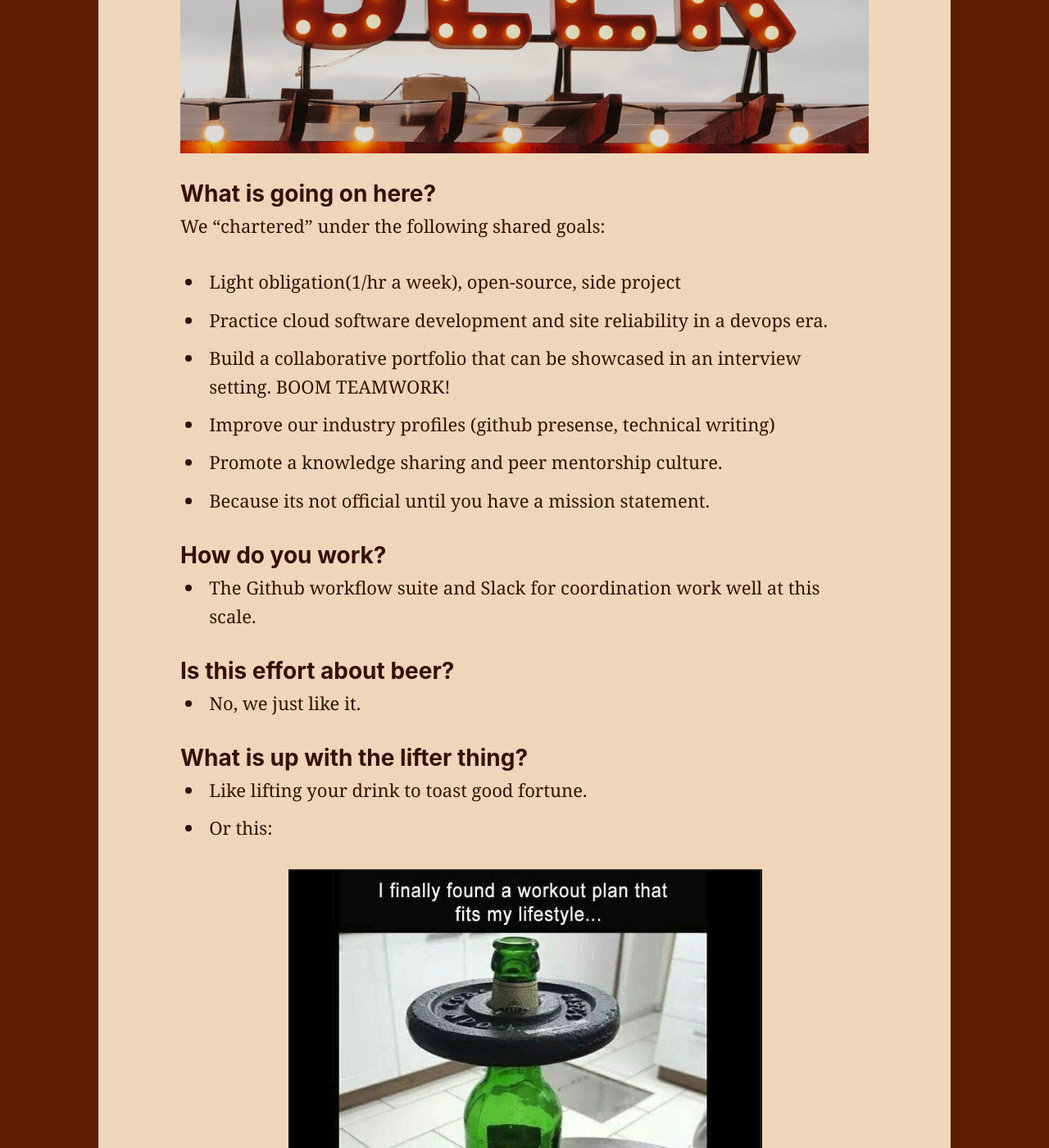
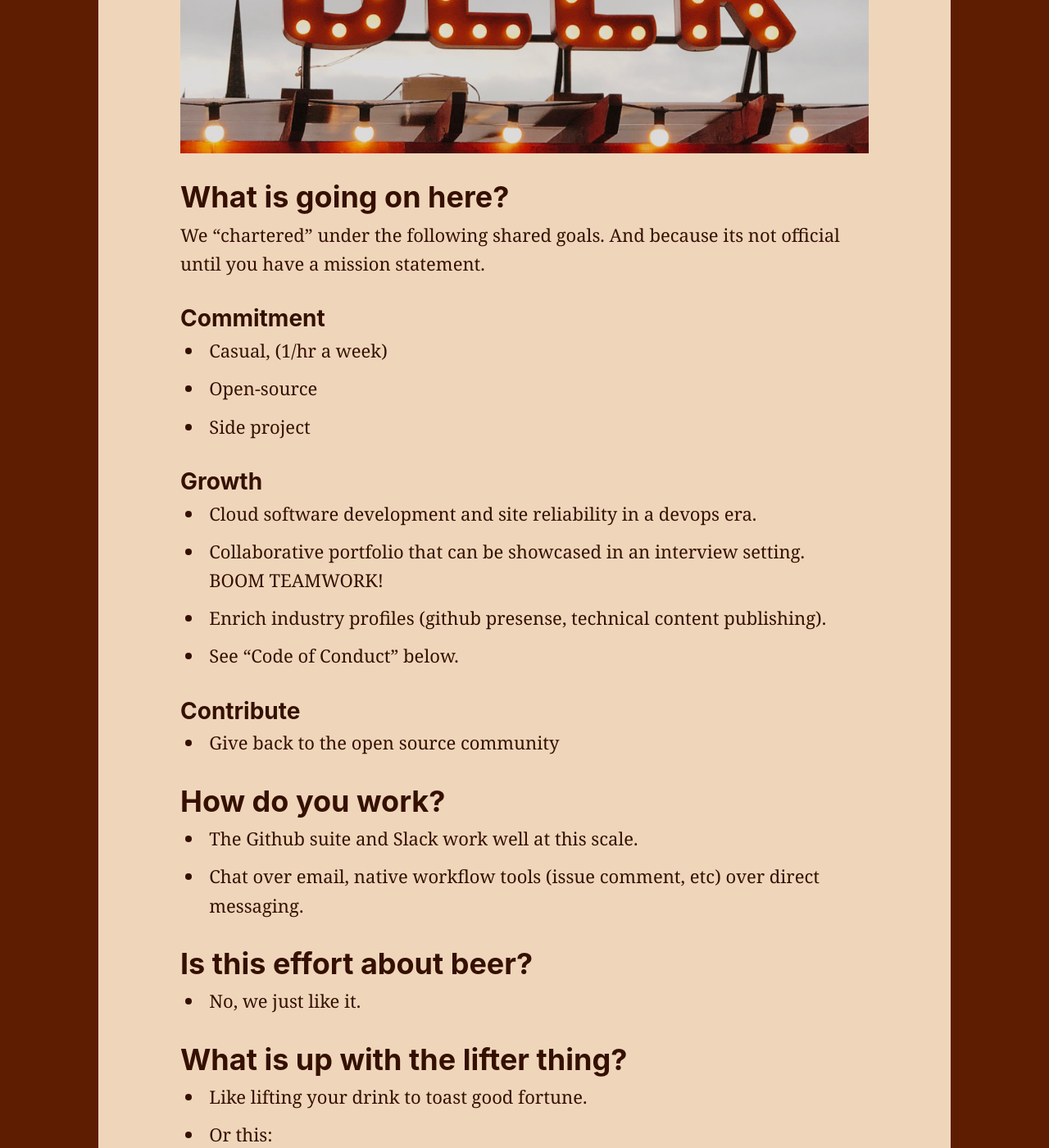
Before and after one commit to BeerLiftersAssociation/marketing-site-source, a Jekyll site: the page built from about/index.md, in a window 1280 px wide and 1400 px high, scrolled down 461 px. Shown: the whole window at 82% size. Built offline with Jekyll 4.4.1, drawn with Linux system fonts in a browser that asks for light colours; nearby versions of some CDN libraries; comment, search, counter and statistics services are not loaded; some of the changed text lies outside the part shown.

Commit message:
Minor formating, update data privacy, code of conduct.

```diff
--- a/about/index.md
+++ b/about/index.md
@@ -10,25 +10,52 @@
 
 <img src="../assets/images/site/beer-sign.jpg" alt="Test Image" />
 
-### What is going on here?
-We "chartered" under the following shared goals:
-- Light obligation(1/hr a week), open-source, side project
-- Practice cloud software development and site reliability in a devops era.
-- Build a collaborative portfolio that can be showcased in an interview setting.  BOOM TEAMWORK!
-- Improve our industry profiles (github presense, technical writing)
-- Promote a knowledge sharing and peer mentorship culture.
-- Because its not official until you have a mission statement.
+## What is going on here?
+We "chartered" under the following shared goals.  And because its not official until you have a mission statement.
 
-### How do you work?
-- The Github workflow suite and Slack for coordination work well at this scale.
+#### Commitment
+- Casual, (1/hr a week)
+- Open-source
+- Side project
 
-### Is this effort about beer?
+#### Growth
+- Cloud software development and site reliability in a devops era.
+- Collaborative portfolio that can be showcased in an interview setting.  BOOM TEAMWORK!
+- Enrich industry profiles (github presense, technical content publishing).
+- See "Code of Conduct" below.
+
+#### Contribute
+- Give back to the open source community
+
+## How do you work?
+- The Github suite and Slack work well at this scale.
+- Chat over email, native workflow tools (issue comment, etc) over direct messaging.
+
+## Is this effort about beer?
 - No, we just like it.
 
-### What is up with the lifter thing?
+## What is up with the lifter thing?
 - Like lifting your drink to toast good fortune.
 - Or this: <img src="../assets/images/site/beer-lift.png" alt="Test Image" />
 
-### Legal Stuff
+## Code of Conduct/Culture
+- Diversity (especially of opinion)
+- Respect
+- Knowledge Sharing
+- Peer Mentorship
+- Keep any employment-related stuff away from this.
+
+## Legal Stuff
+### Licensing
 - All intellectual property generated by this team for this team's purposes is licensed under a <a rel="license" href="http://creativecommons.org/licenses/by/4.0/">Creative Commons Attribution 4.0 International License</a>.<a rel="license" href="http://creativecommons.org/licenses/by/4.0/"><img alt="Creative Commons License" style="border-width:0" src="https://i.creativecommons.org/l/by/4.0/88x31.png" /></a>
 - Where feasible and compatible with any existing ancestor software licensing, we prefer and apply the [MIT Software license](https://opensource.org/licenses/MIT).
+
+### Data Privacy
+- It is your data, not ours. We will only access your stored data on our servers for support purposes or to comply with law enforcement.
+- Signing up for our products can require an email and password. It is only for identity and access, and for us to occasionally send product notifications. We will never sell your contact information to a 3rd party.
+- We may use a external payments processer (“Stripe”) for subscription products. We will never hold your credit card information on our servers.
+- Changes to this policy could occasionally happen, we will notify you of the changes.
+- Data is encypted in transit via TLS, and encapsulated in strong encryption at rest where approriate. We use Amazon Web Services for hosting.
+
+### Product Acceptable Use
+- placeholder
```
